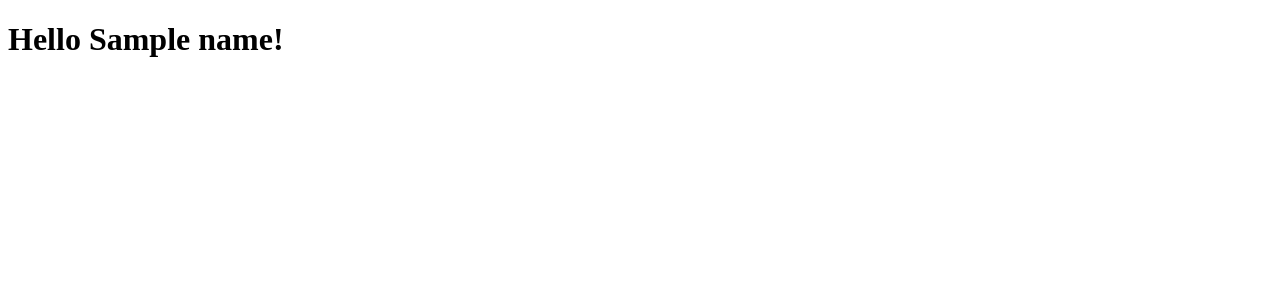
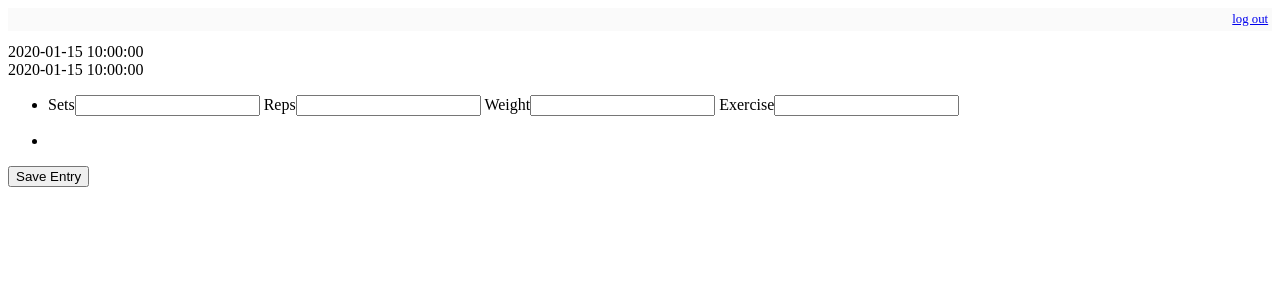
Before and after one commit to Kyzar/workout_log, a Flask app: template templates/index.html in a window 1280 px wide. Shown: the top 300 px of the page. Run offline with Flask 2, Linux system fonts and the light colour scheme; the visitor is signed in with stand-in values (Sample User, id 1); tables that the repository leaves empty hold one stand-in row (values such as "Sample post"); the template is opened without the code that fills it: most values are stand-ins (such as "Sample title", 1, 10 or a date in 2020).

Commit message:
initial template for index, removed styles

```diff
--- a/app.py
+++ b/app.py
@@ -1,4 +1,5 @@
 import os
+import time
 import sqlite3
 from contextlib import closing
 from flask import Flask, request, session, g, redirect, url_for, \
@@ -11,23 +12,25 @@ app.config.from_pyfile('development_config.py')
 
 
 #--------------- controllers ---------------#
-# show all entries
+
+"""Main page: Today's work out log."""
 @app.route('/')
 def index():
-  cur = g.db.execute('select title, text from entries order by id desc')
-  entries = [dict(title=row[0], text=row[1]) for row in cur.fetchall()]
-  return render_template('index.html', entries=entries)
+  date = time.strftime('%a %b, %d')
+  curr_time = time.strftime('%I:%M %p')
+  # cur = g.db.execute('select title, text from entries order by id desc')
+  # entries = [dict(title=row[0], text=row[1]) for row in cur.fetchall()]
+  return render_template('index.html',
+                          date=date,
+                          curr_time=curr_time)
 
-# # add new entry to database and redirect to all entries
-# @app.route('/add', methods=['POST'])
-# def add_entry():
-#   if not session.get('logged_in'):
-#     abort(401)
-#   g.db.execute('insert into entries (title, text) values (?, ?)',
-#               [request.form['title'], request.form['text']])
-#   g.db.commit()
-#   flash('New entry was successfully posted')
-#   return redirect(url_for('index'))
+# add new entry to database and redirect to index
+@app.route('/add', methods=['POST'])
+def add_entry():
+  if not session.get('logged_in'):
+    abort(401)
+  flash('Testing')
+  return redirect(url_for('index'))
 
 # if GET -> load login page
 # if POST -> attempt to log user in
--- a/static/css/base_style.css
+++ b/static/css/base_style.css
@@ -1,18 +1,17 @@
-body            { font-family: sans-serif; background: #eee; }
-a, h1, h2       { color: #377ba8; }
-h1, h2          { font-family: 'Georgia', serif; margin: 0; }
-h1              { border-bottom: 2px solid #eee; }
-h2              { font-size: 1.2em; }
+.main_nav {
+  text-align: right;
+  font-size: 0.8em;
+  padding: 0.3em;
+  margin-bottom: 1em;
+  background: #fafafa;
+}
 
-.page           { margin: 2em auto; width: 35em; border: 5px solid #ccc;
-                  padding: 0.8em; background: white; }
-.entries        { list-style: none; margin: 0; padding: 0; }
-.entries li     { margin: 0.8em 1.2em; }
-.entries li h2  { margin-left: -1em; }
-.add-entry      { font-size: 0.9em; border-bottom: 1px solid #ccc; }
-.add-entry dl   { font-weight: bold; }
-.metanav        { text-align: right; font-size: 0.8em; padding: 0.3em;
-                  margin-bottom: 1em; background: #fafafa; }
-.flash          { background: #cee5F5; padding: 0.5em;
-                  border: 1px solid #aacbe2; }
-.error          { background: #f0d6d6; padding: 0.5em; }
+.flash {
+  background: #cee5F5;
+  padding: 0.5em;
+  border: 1px solid #aacbe2;
+}
+.error {
+  background: #f0d6d6;
+  padding: 0.5em;
+}
--- a/templates/base.html
+++ b/templates/base.html
@@ -1,10 +1,9 @@
 <!DOCTYPE html>
 <title>Workout Log</title>
 <link rel=stylesheet type=text/css href="{{ url_for('static', filename='css/base_style.css') }}">
-<div class='page'>
-  <h1>Workout Log</h1>
+<div>
 
-  <div class='metanav'>
+  <div class='main_nav'>
   {% if not session.logged_in %}
     <a href="{{ url_for('login') }}">log in</a>
   {% else %}
--- a/templates/index.html
+++ b/templates/index.html
@@ -1,7 +1,34 @@
-<!DOCTYPE html>
-<title>Workout Log</title>
-{% if name %}
-  <h1>Hello {{ name }}!</h1>
-{% else %}
-  <h1>Hello World!</h1>
-{% endif %}
+{% extends "base.html" %}
+{% block body %}
+
+  <!-- date time for today -->
+  <div>{{ date }}</div>
+  <div>{{curr_time}}</div>
+
+  <!-- entry for today -->
+  <section class='entry_container'>
+    <form action="{{ url_for('add_entry') }}" method='post' class='add_entry'>
+
+      <!-- strength exercises -->
+      <ul class='str_exercises'>
+        <li class='str_exercise'>
+          Sets<input type='number' name='sets' min='0'>
+          Reps<input type='number' name='reps' min='0'>
+          Weight<input type='number' name='weight' min='0'>
+          Exercise<input type='text' name='exercise'>
+        </li>
+      </ul>
+
+      <!-- cardio exercises -->
+      <ul class='cardio_exercises'>
+        <li class='exercise'>
+      </ul>
+
+      <!-- saving entry -->
+      {% if session.logged_in %}
+        <input type='submit' value='Save Entry'>
+      {% endif %}
+    </form>
+  </section>
+
+{% endblock %}
```
Also changed, not shown: README.md.
